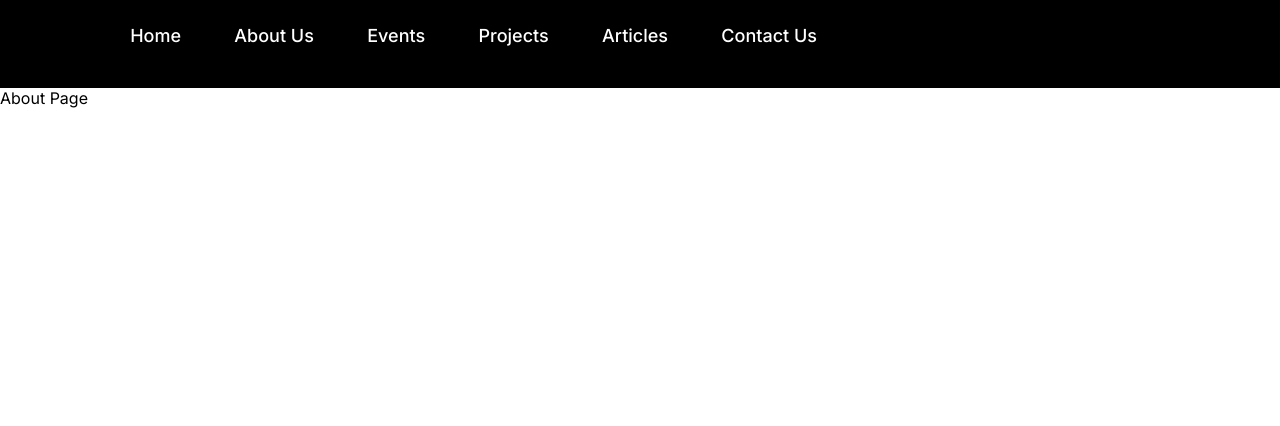
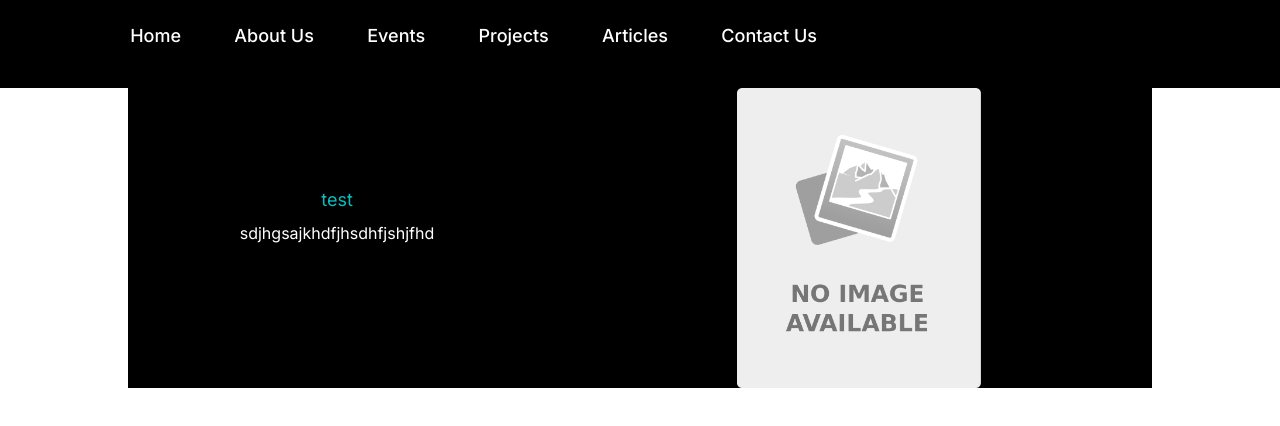
Before and after one commit to rhdevs/rhdevs-website, a React (Create React App) app: page /about in a window 1280 px wide. Shown: the top 426 px of the page. Built offline with nearby package versions, Linux system fonts and the light colour scheme.

Commit message:
added margin between image and text

```diff
--- a/src/components/PageSection.tsx
+++ b/src/components/PageSection.tsx
@@ -1,4 +1,4 @@
-import { ImageContainer, MainContainer, TextContainer, Title, Body } from './styles/PageSection.styled'
+import { ImageContainer, MainContainer, BufferContainer, TextContainer, Title, Body } from './styles/PageSection.styled'
 
 type Props = {
   title: string
@@ -11,10 +11,12 @@ function PageSectionComponent(props: Props) {
   return (
     <MainContainer>
       {props.position !== 'right' && <ImageContainer image={props.image} />}
+      {props.position !== 'right' && <BufferContainer />}
       <TextContainer>
         <Title>{props.title}</Title>
         <Body>{props.description}</Body>
       </TextContainer>
+      {props.position === 'right' && <BufferContainer />}
       {props.position === 'right' && <ImageContainer image={props.image} />}
     </MainContainer>
   )
--- a/src/components/styles/PageSection.styled.ts
+++ b/src/components/styles/PageSection.styled.ts
@@ -42,3 +42,6 @@ export const Body = styled.div`
   margin-left: 10%;
   color: white;
 `
+export const BufferContainer = styled.div`
+  width: 2vw;
+`
--- a/src/pages/About/index.tsx
+++ b/src/pages/About/index.tsx
@@ -1,3 +1,6 @@
+import PageSectionComponent from '../../components/PageSection'
+import image from '../../assets/noimg.png'
+
 export default function About() {
-  return <>About Page</>
+  return <PageSectionComponent title="test" description="sdjhgsajkhdfjhsdhfjshjfhd" position="right" image={image} />
 }
```
